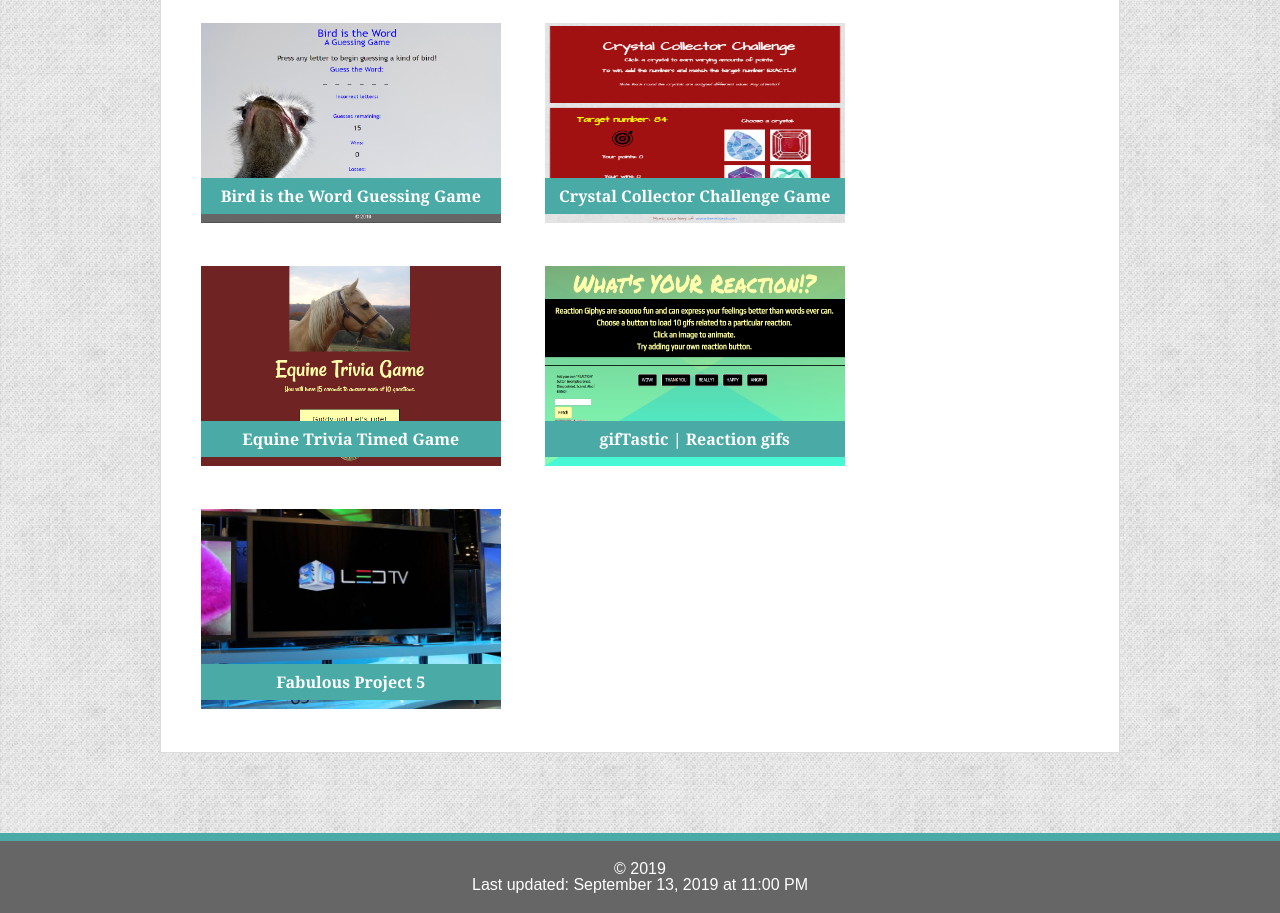
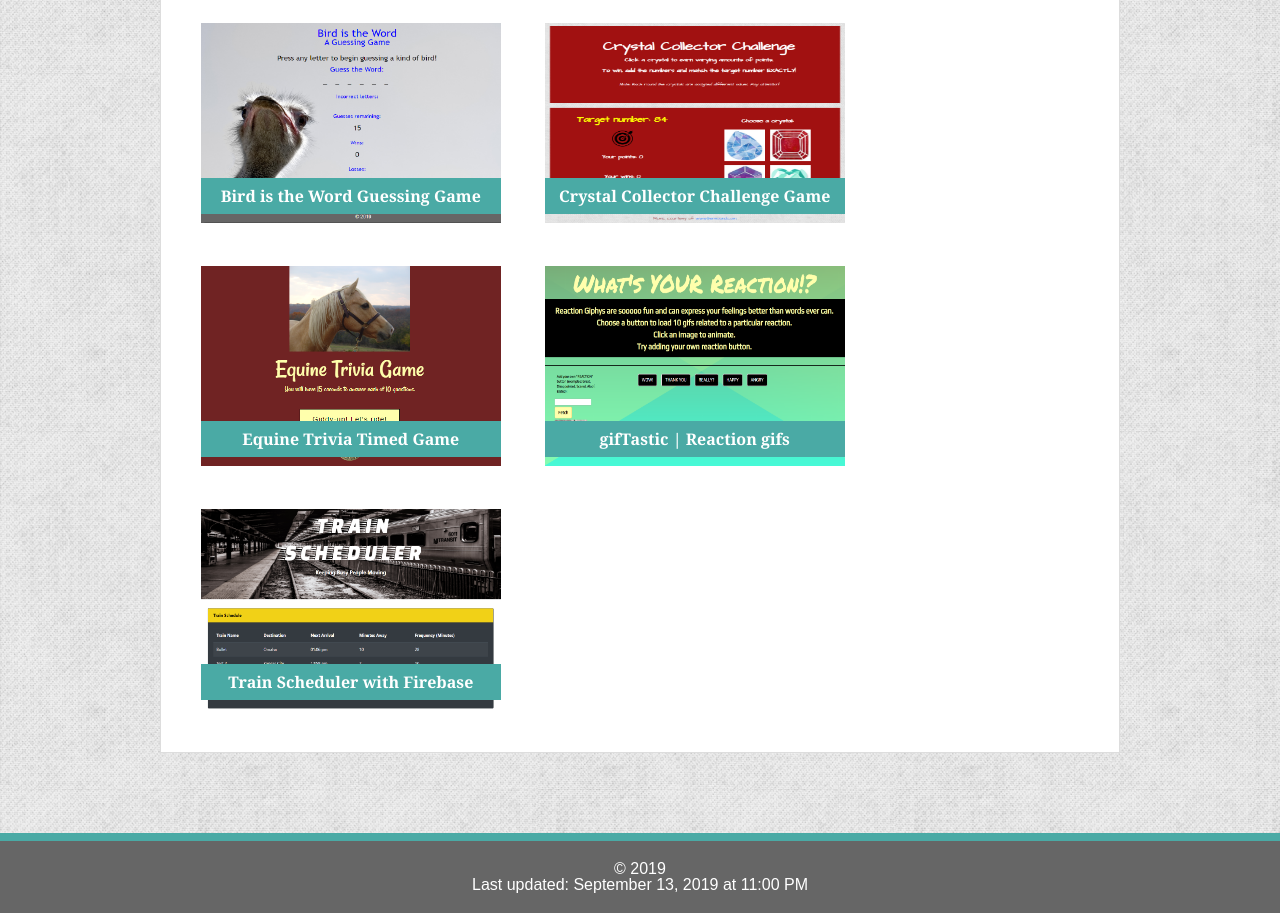
Before and after one commit to JLGaumnitz/Responsive-Portfolio, a plain HTML site: page portfolio.html in a window 1280 px wide. Shown: the part 285-1198 px from the top of the page. Drawn offline with Linux system fonts and the light colour scheme.

Commit message:
added Firebase Train Scheduler project to Portfolio

```diff
--- a/portfolio.html
+++ b/portfolio.html
@@ -70,9 +70,9 @@
     </div>
 
     <div class="image_container">
-        <a href="#"><img class="portfolio_images" src="./assets/images/image_5.jpg" alt="Fabulous Project 5"></a>
+        <a href="https://jlgaumnitz.github.io/train-scheduler/"><img class="portfolio_images" src="./assets/images/train_scheduler_firebase.png" alt="Fabulous Project 5"></a>
             <div class="text-over-image">
-                <h3>Fabulous Project 5</h3>
+                <h3>Train Scheduler with Firebase</h3>
           </div>
     </div>
 
```
Also changed, not shown: assets/images/train_scheduler_firebase.png (added).
